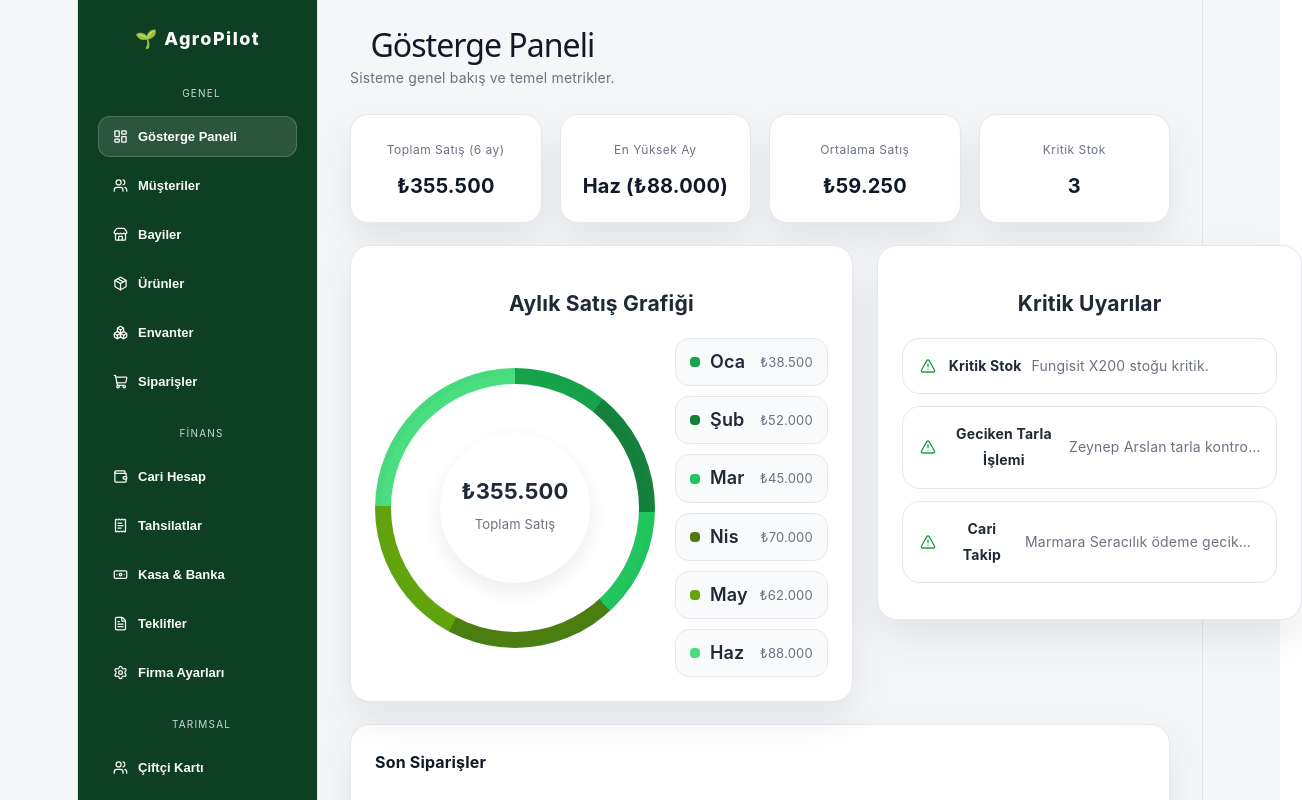
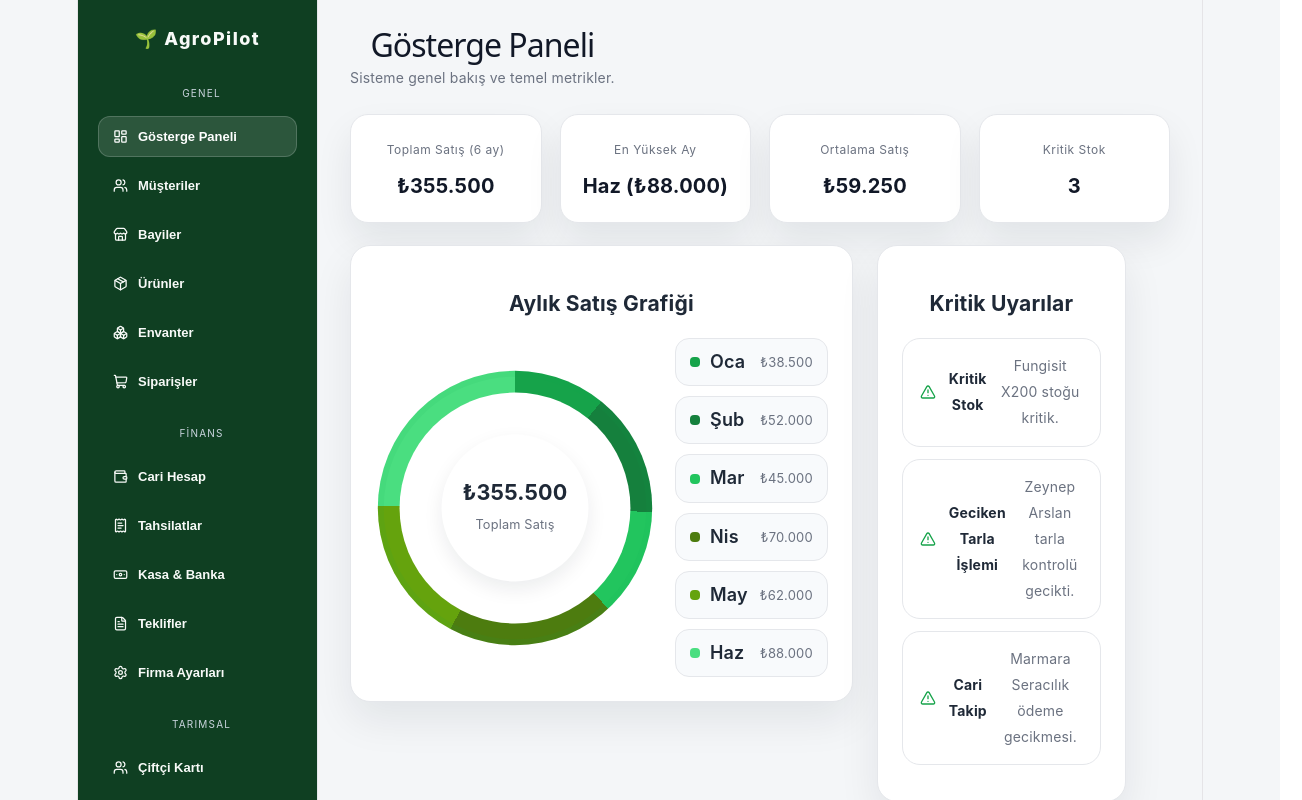
Before and after one commit to mgorkem19/AGROPILOT-ERP, a React (Vite) app: page / in a window 1280 px wide. Shown: the top 800 px of the page, 1302 px wide, since content can reach past the window. Built offline with nearby package versions, Linux system fonts and the light colour scheme.

Commit message:
Yazi renkleri duzeltildi

```diff
--- a/src/App.css
+++ b/src/App.css
@@ -1,5 +1,9 @@
 
 * { box-sizing: border-box; }
+
+html, body {
+  overflow-x: hidden;
+}
 
 body {
   margin: 0;
@@ -14,6 +18,9 @@ body {
   display: flex;
   justify-content: center;
   background: #f4f6f8;
+  width: 100%;
+  max-width: 1420px;
+  margin: 0 auto;
 }
 
 aside {
@@ -76,6 +83,7 @@ main {
   max-width: 1180px;
   width: 100%;
   min-width: 0;
+  margin: 0 auto;
 }
 
 header {
@@ -335,6 +343,15 @@ tbody tr:hover td {
   justify-content: center;
   box-shadow: inset 0 0 0 6px rgba(22,163,74,0.08);
   position: relative;
+  background: conic-gradient(#16a34a 0%, #22c55e 32%, #4ade80 65%, #84cc16 100%);
+  animation: donutEntrance 0.9s ease-out;
+  transform: scale(0.98);
+  transition: transform 180ms ease, box-shadow 180ms ease;
+}
+
+.donutChart:hover {
+  transform: scale(1.02);
+  box-shadow: inset 0 0 0 6px rgba(22,163,74,0.15), 0 16px 40px rgba(15,23,42,0.10);
 }
 
 .donutChart::before {
@@ -343,6 +360,7 @@ tbody tr:hover td {
   inset: 16px;
   border-radius: 50%;
   background: #ffffff;
+  transform: scale(0.95);
 }
 
 .donutCenter {
@@ -424,6 +442,12 @@ tbody tr:hover td {
 .warning.pulse:before { display: none; }
 @keyframes pulse { 0% { box-shadow:0 0 0 0 rgba(34,197,94,0.4);} 70% { box-shadow:0 0 0 12px rgba(34,197,94,0);} 100% { box-shadow:0 0 0 0 rgba(34,197,94,0);} }
 
+@keyframes donutEntrance {
+  0% { transform: scale(0.96); opacity: 0.7; }
+  40% { transform: scale(1.01); opacity: 0.92; }
+  100% { transform: scale(1); opacity: 1; }
+}
+
 .taskCard h4 { margin:0 0 8px 0; }
 .taskCard .status { padding:8px 10px; border-radius:10px; background: #f8fafc; color:#475569; display:inline-block; }
 .taskCard .status { color: #0f172a; }
@@ -443,8 +467,6 @@ tbody tr:hover td {
   border-radius: 18px;
   margin-bottom: 12px;
   color: #1f2937;
-  overflow: hidden;
-  text-overflow: ellipsis;
   min-height: 52px;
 }
 
@@ -471,7 +493,7 @@ tbody tr:hover td {
 
 .warningBody span {
   color: #6b7280;
-  white-space: nowrap;
+  white-space: normal;
   overflow: hidden;
   text-overflow: ellipsis;
 }
```
